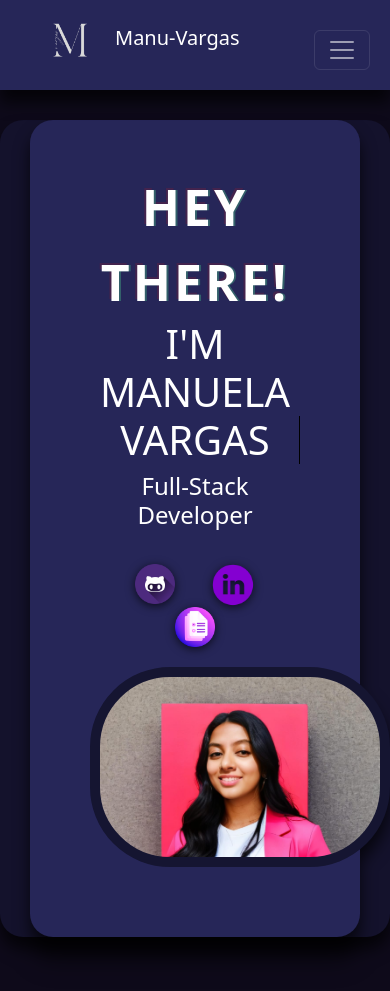
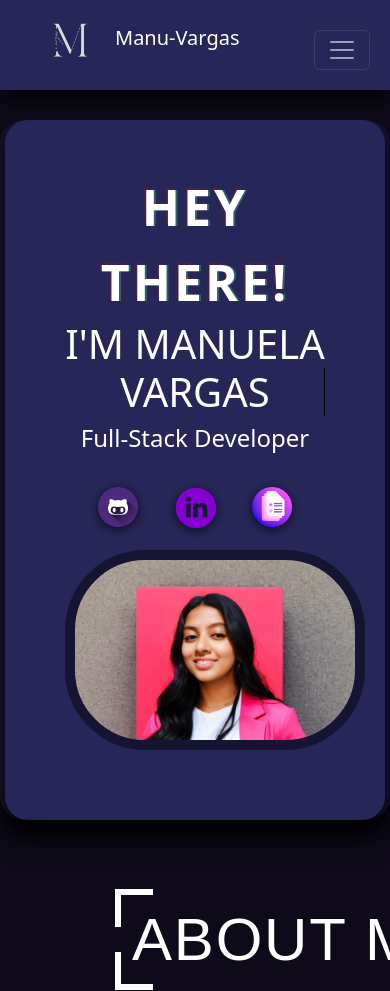
Before and after one commit to audryapps/Portfolio, a website: page index.html in a window 390 px wide. Shown: the top 991 px of the page. Drawn offline with nearby package versions, Linux system fonts and the light colour scheme; files whose address does not match are found by name; a web font is replaced by a local one.

Commit message:
poster v4
poster v4

```diff
--- a/css/style.css
+++ b/css/style.css
@@ -170,6 +170,42 @@
 
   }
 
+  @media (max-width: 450px) {
+    body .page-content {
+      padding: 0px 5px;
+    }
+    .main-banner {
+      text-align: center;
+    }
+
+    .poster{
+      height: 300px;
+      width: 30px;
+
+    }
+
+
+  }
+
+
+  @media (max-width: 400px) {
+    body .page-content {
+      padding: 0px 5px;
+    }
+    .main-banner {
+      text-align: center;
+    }
+
+    .poster{
+      height: 300px;
+      width: 30px;
+
+    }
+
+
+
+  }
+
 
 
 
@@ -303,7 +339,7 @@
 
 /*poster effects*/
 
-#poster{
+.poster{
   height: 200px;
   width: 300px;
   background: url(../images/Manu.jpg) no-repeat center;
@@ -315,7 +351,7 @@
 
 }
 
-#poster:hover{
+.poster:hover{
   box-shadow: 0px 0px 50px rgba(0,0,0, 1);
  transition: box-shadow .1s, transform;
 }
--- a/index.html
+++ b/index.html
@@ -58,8 +58,8 @@
           </div>
           </div>
           <div class="col der text-end">
-            <div id="poster">
-          </div>
+            <div id="poster" class="poster">
+            </div>
           </div>
         </div>
       </div>
```
